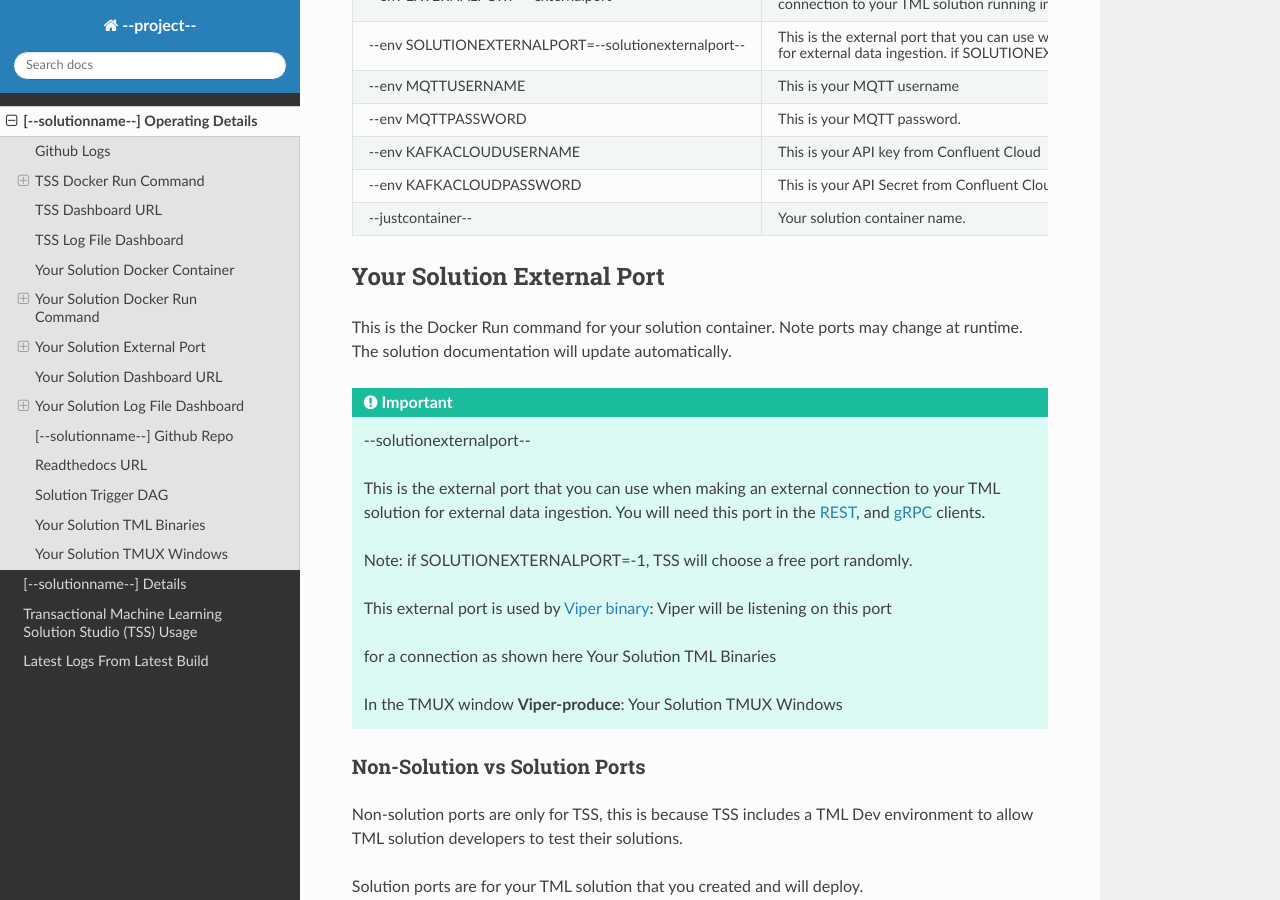
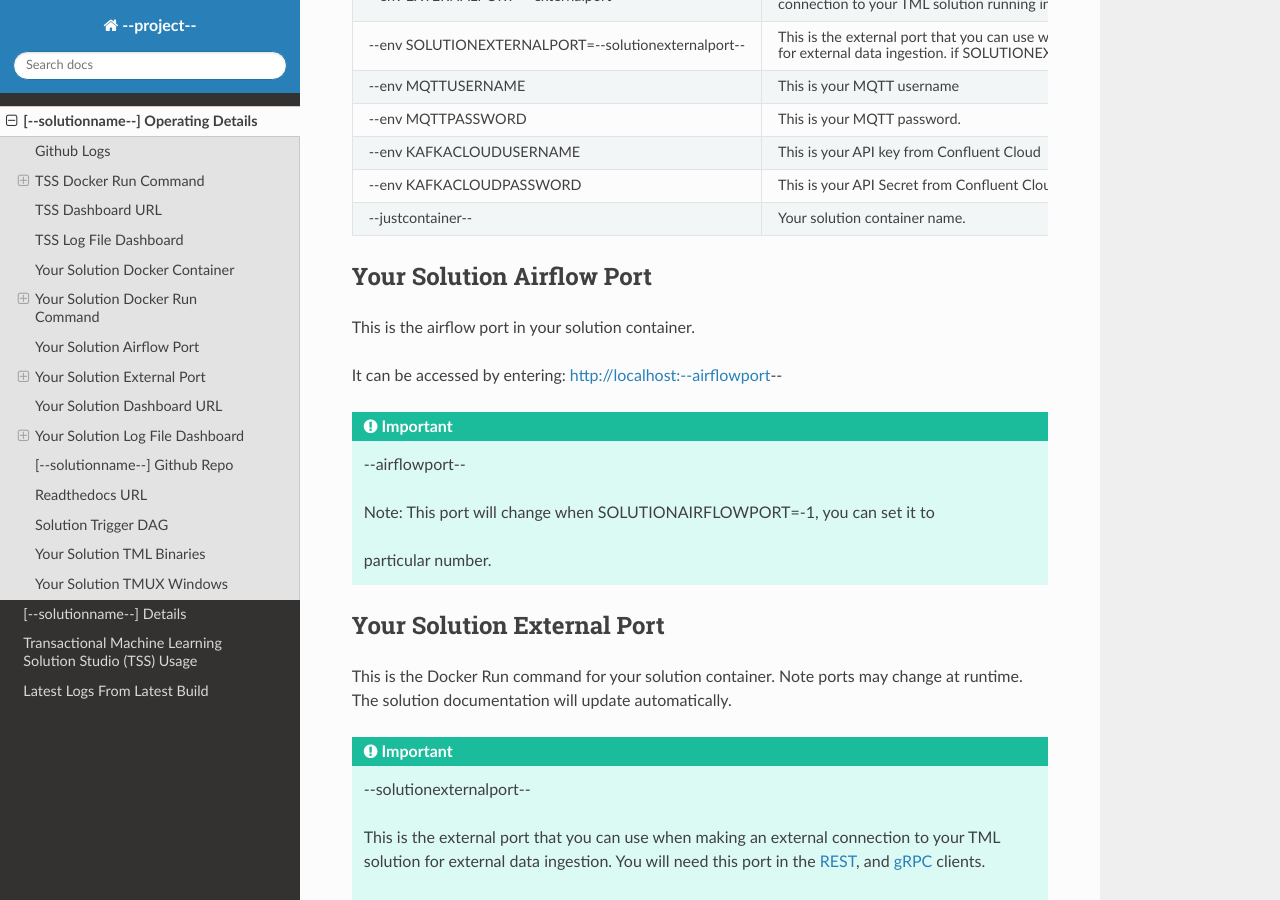
Before and after one commit to vanesalcb06/tssproject2-2b5c, a Sphinx documentation site: the page built from docs/source/operating.rst, in a window 1280 px wide and 900 px high, scrolled down 4650 px. Built offline with Sphinx 7.4.7 and the Read the Docs theme 3.1.0, drawn with Linux system fonts in a browser that asks for light colours.

Commit message:
Update operating.rst

```diff
--- a/docs/source/operating.rst
+++ b/docs/source/operating.rst
@@ -249,6 +249,20 @@ Your Solution Docker Run Command: Parameter Explanation
    * - --justcontainer--
      - Your solution container name.
 
+Your Solution Airflow Port
+--------------------------
+
+This is the airflow port in your solution container.
+
+It can be accessed by entering: http://localhost:--airflowport--
+
+.. important::
+   --airflowport--
+
+   Note: This port will change when SOLUTIONAIRFLOWPORT=-1, you can set it to
+
+   particular number.
+
 Your Solution External Port
 -----------------------
 This is the Docker Run command for your solution container.  Note ports may change at runtime. The solution documentation will update automatically.
```
